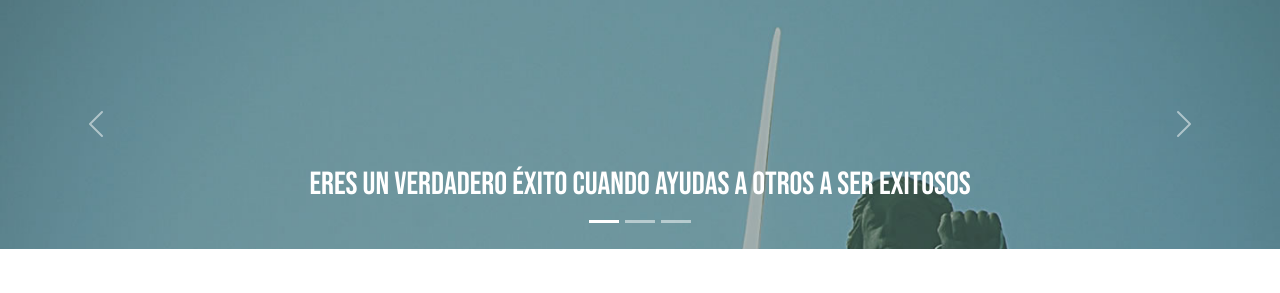
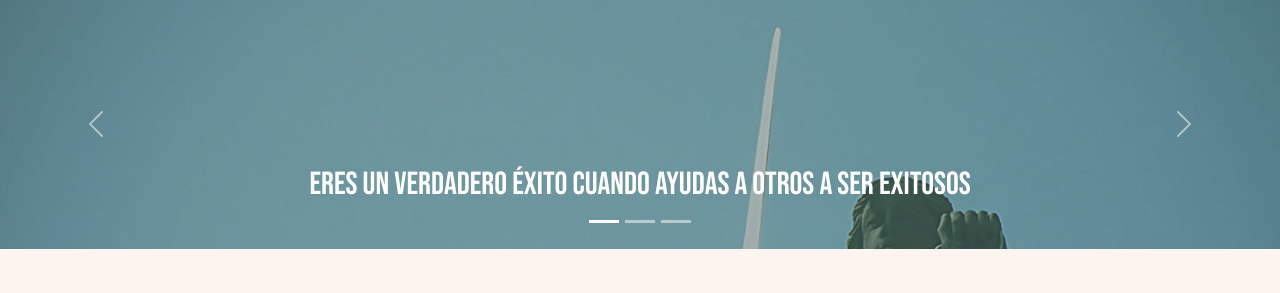
Before and after one commit to ElvisMan2/Web-AG, a plain HTML site: page index.html in a window 1280 px wide. Shown: the part 83-376 px from the top of the page. Drawn offline with nearby package versions, Linux system fonts and the light colour scheme.

Commit message:
cambia color de fondo del body

```diff
--- a/style.css
+++ b/style.css
@@ -39,6 +39,9 @@ h1,h2,h3,h4,h5 {
 
 }
 
+body{
+    background-color: #fef5f0 !important;
+}
 
 nav{
     font-size:x-large;
```
